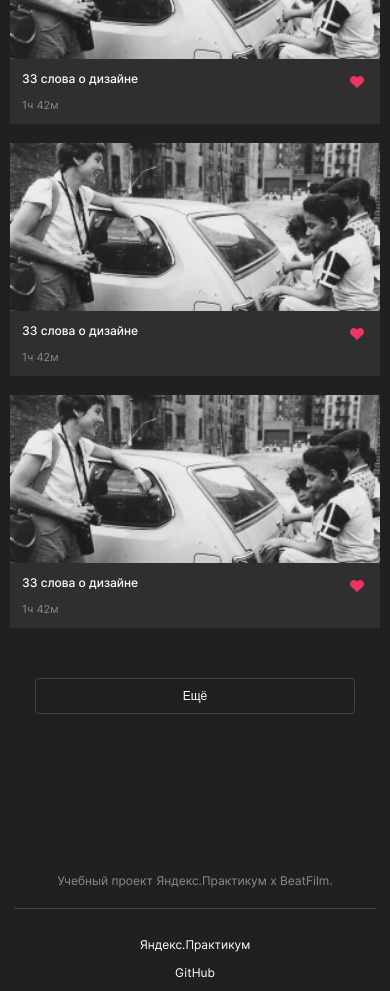
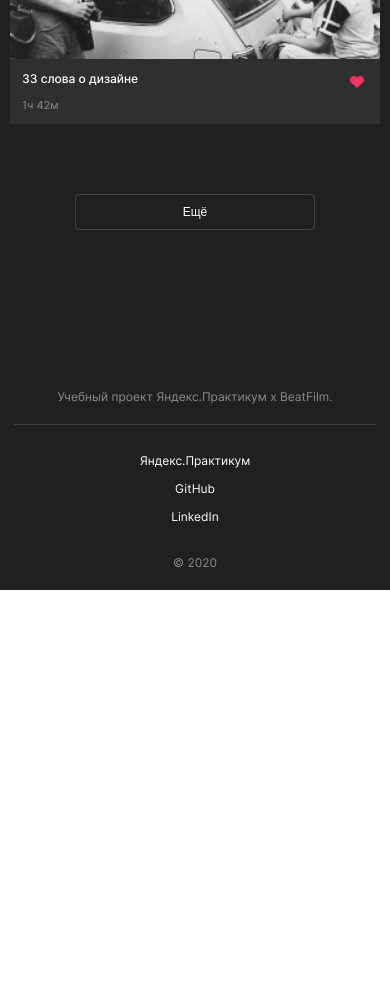
Before and after one commit to eugesher/movies-explorer-frontend, a React (Create React App) app: page / in a window 390 px wide. Shown: the part 1480-2471 px from the top of the page. After the commit the page ends 2070 px from the top, so only its background shows below. Built offline with nearby package versions, Linux system fonts and the light colour scheme; the HTML template or start-up script is replaced by a standard one.

Commit message:
fix: mobile movies-card-list__more-button width

```diff
--- a/src/components/MoviesCardList/MoviesCardList.css
+++ b/src/components/MoviesCardList/MoviesCardList.css
@@ -53,4 +53,10 @@
     padding: 0 10px;
     gap: 20px;
   }
+  .movies-card-list__more-button-container {
+    padding-top: 70px;
+  }
+  .movies-card-list__more-button {
+    width: 240px;
+  }
 }
--- a/src/components/MoviesCardList/MoviesCardList.js
+++ b/src/components/MoviesCardList/MoviesCardList.js
@@ -10,8 +10,8 @@ export default function MoviesCardList() {
         <MoviesCard />
         <MoviesCard />
         <MoviesCard />
-        <MoviesCard />
-        <MoviesCard />
+        {/*<MoviesCard />*/}
+        {/*<MoviesCard />*/}
       </div>
       <div className="movies-card-list__more-button-container">
         <button type="button" className="movies-card-list__more-button">
```
